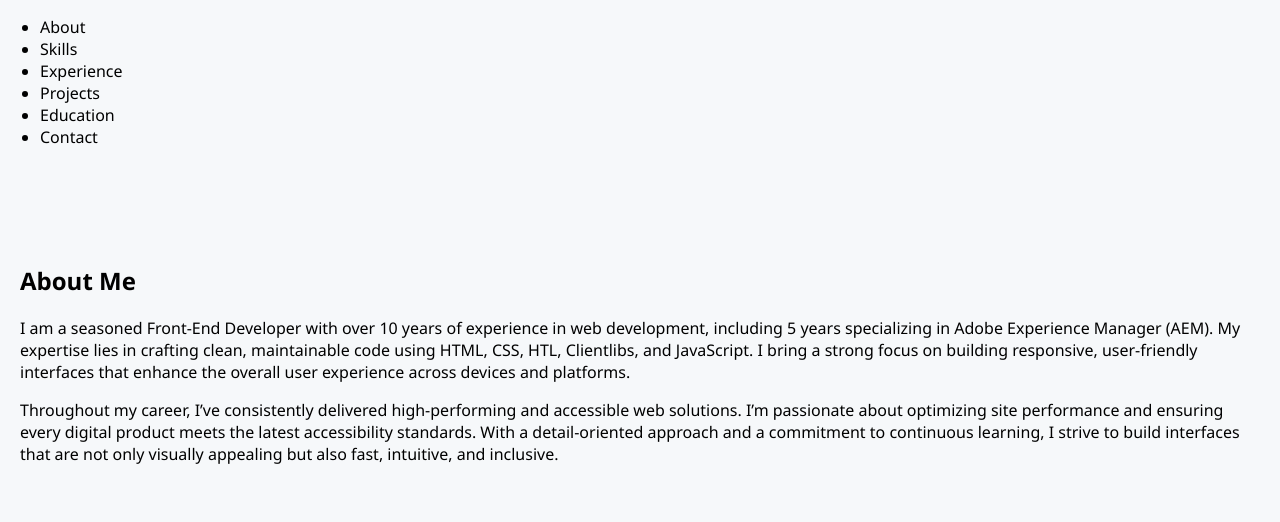
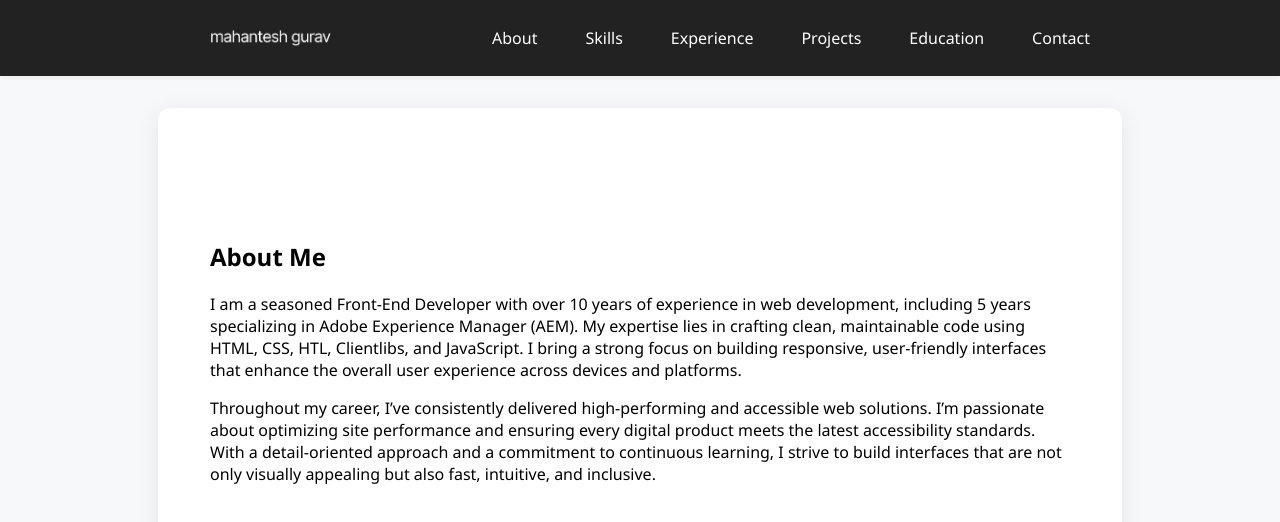
Before and after one commit to mahanteshbg/mahanteshbg.github.io, a React (Vite) app: page / in a window 1280 px wide. Shown: the top 522 px of the page. Built offline with nearby package versions, Linux system fonts and the light colour scheme.

Commit message:
changes to look and feel and issue fixes in menu

```diff
--- a/src/App.jsx
+++ b/src/App.jsx
@@ -12,12 +12,14 @@
   return (
     <>
       <Navbar />
+      <div className="main-content">
         <About />
         <Skills />
         <Experience />
         <Projects />
         <Education />
         <Contact />
+      </div>
     </>
   );
 }
--- a/src/components/Navbar.jsx
+++ b/src/components/Navbar.jsx
@@ -1,17 +1,44 @@
-import React from 'react';
+import React, { useState } from 'react';
 import { Link } from 'react-scroll';
+import './Navbar.css';
+import logo from '../assets/mylogo.png'; // Adjust path if needed
 
 const Navbar = () => {
+  const [menuOpen, setMenuOpen] = useState(false);
+
+  const handleToggle = () => setMenuOpen(!menuOpen);
+
   return (
     <nav className="navbar">
-      <ul>
-        <li><Link to="about" smooth={true} duration={500}>About</Link></li>
-        <li><Link to="skills" smooth={true} duration={500}>Skills</Link></li>
-        <li><Link to="experience" smooth={true} duration={500}>Experience</Link></li>
-        <li><Link to="projects" smooth={true} duration={500}>Projects</Link></li>
-        <li><Link to="education" smooth={true} duration={500}>Education</Link></li>
-        <li><Link to="contact" smooth={true} duration={500}>Contact</Link></li>
-      </ul>
+      <div className="navbar-inner">
+        <div className="navbar-logo">
+          <img src={logo} alt="Logo" />
+        </div>
+        <button className="navbar-toggle" onClick={handleToggle} aria-label={menuOpen ? "Close menu" : "Open menu"}>
+          {menuOpen ? (
+            // Close icon SVG
+            <svg width="28" height="28" viewBox="0 0 24 24" fill="none">
+              <line x1="6" y1="6" x2="18" y2="18" stroke="white" strokeWidth="2" strokeLinecap="round" />
+              <line x1="18" y1="6" x2="6" y2="18" stroke="white" strokeWidth="2" strokeLinecap="round" />
+            </svg>
+          ) : (
+            // Hamburger icon SVG
+            <svg width="28" height="28" viewBox="0 0 24 24" fill="none">
+              <line x1="4" y1="7" x2="20" y2="7" stroke="white" strokeWidth="2" strokeLinecap="round" />
+              <line x1="4" y1="12" x2="20" y2="12" stroke="white" strokeWidth="2" strokeLinecap="round" />
+              <line x1="4" y1="17" x2="20" y2="17" stroke="white" strokeWidth="2" strokeLinecap="round" />
+            </svg>
+          )}
+        </button>
+        <ul className={`navbar-menu${menuOpen ? ' active' : ''}`}>
+          <li><Link to="about" smooth={true} duration={500} onClick={() => setMenuOpen(false)}>About</Link></li>
+          <li><Link to="skills" smooth={true} duration={500} onClick={() => setMenuOpen(false)}>Skills</Link></li>
+          <li><Link to="experience" smooth={true} duration={500} onClick={() => setMenuOpen(false)}>Experience</Link></li>
+          <li><Link to="projects" smooth={true} duration={500} onClick={() => setMenuOpen(false)}>Projects</Link></li>
+          <li><Link to="education" smooth={true} duration={500} onClick={() => setMenuOpen(false)}>Education</Link></li>
+          <li><Link to="contact" smooth={true} duration={500} onClick={() => setMenuOpen(false)}>Contact</Link></li>
+        </ul>
+      </div>
     </nav>
   );
 };
```
Also changed, not shown: 1 other file (tests, documents, lock files or other folders). Lines whose indentation alone changed are shown as unchanged.
